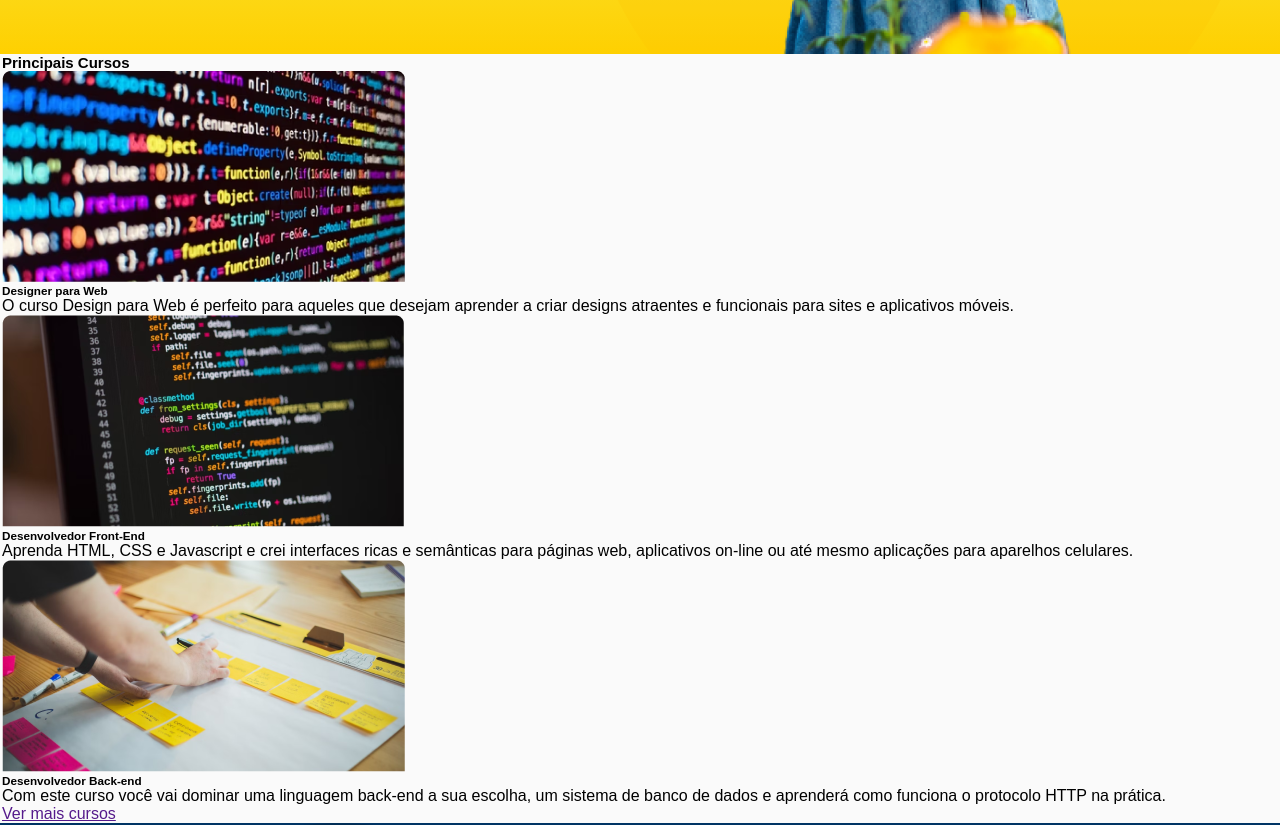
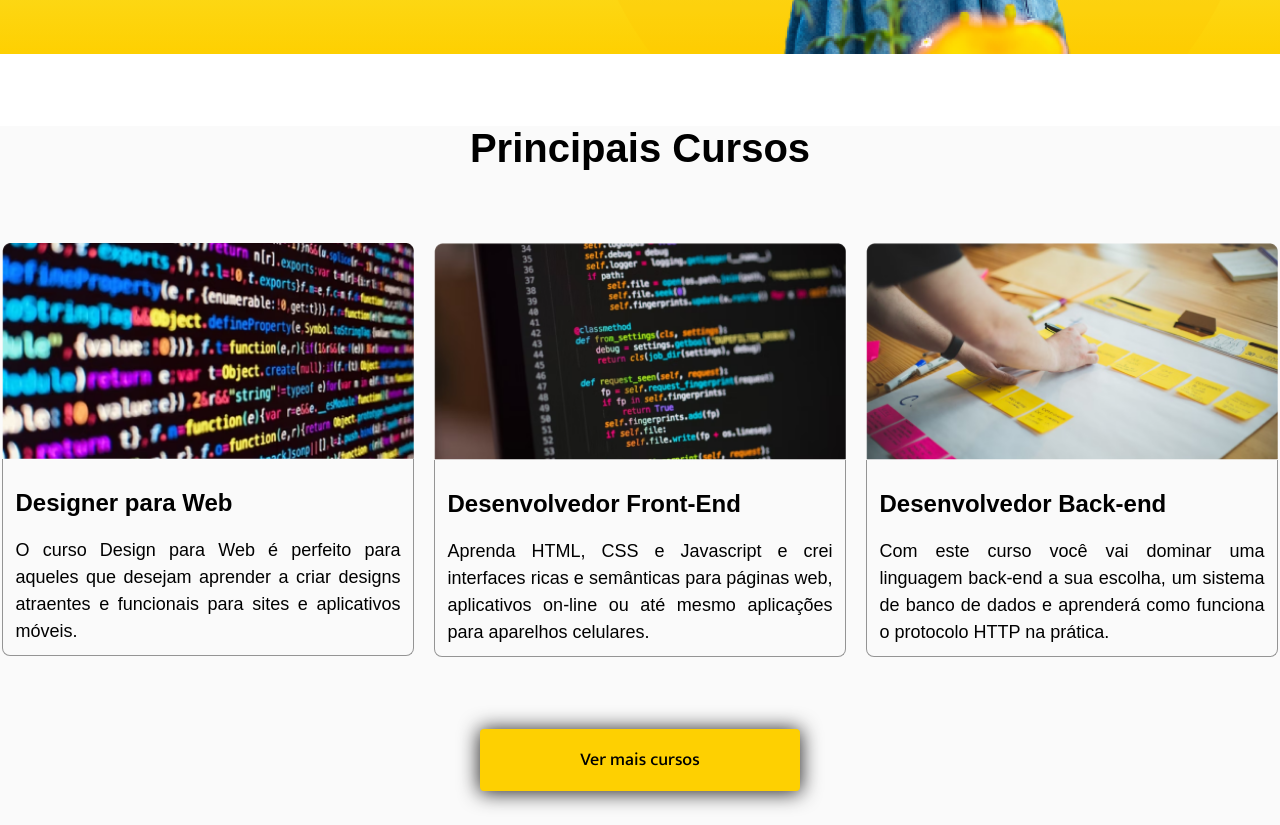
Before and after one commit to kaueh-silva/Projeto_CursosDEV, a plain HTML site: page index.html in a window 1280 px wide. Shown: the part 700-1525 px from the top of the page. Drawn offline with Linux system fonts and the light colour scheme.

Commit message:
Estilizado e finalizado a aba principais cursos

```diff
--- a/CSS/style.css
+++ b/CSS/style.css
@@ -36,6 +36,15 @@ nav a {
 
 .upper {
     text-transform: uppercase;
+}
+
+h2 {
+    font-size: 4rem;
+    margin: 7.2rem;
+}
+
+h3 {
+    font-size: 3.2rem;
 }
 
 /*Estilo dos Container*/
@@ -145,3 +154,71 @@ h1 {
     scale: 1.2;
     border-radius: 81px;
 }
+
+
+.cursos {
+    text-align: center;
+}
+
+.cursosContainer {
+    display: flex;
+    text-align: left;
+    gap: 2rem;
+
+}
+
+.curso_card h3 {
+    font-size: 2.4rem;
+    margin: 2rem 0;
+
+}
+
+.curso_card p {
+    font-size: 1.8rem;
+    line-height: 1.5;
+    text-align: center;
+    text-align: justify;
+}
+
+.curso_card {
+
+    flex: 1;
+
+}
+
+.curso_card img {
+    display: block;
+    width: 100%;
+}
+
+.cursos_card_content {
+    padding: 1rem 1.25rem;
+    border: 1px solid #949494;
+    border-radius: 0 0 8px 8px;
+    border-top: transparent;
+}
+
+
+.wrapperContainer-light .btn {
+    background-color: var(--primary-color);
+    border-radius: 4px;
+    font-size: 1.8rem;
+    text-decoration: none;
+    padding: 1.6rem 10rem;
+    font-family: 'Mukta', sans-serif;
+    box-shadow: 0px 1px 20px 1px rgb(39, 38, 38);
+    color: black;
+    display: inline-block;
+    transition: 1.2s;
+    font-weight: 500;
+    margin: 7.2rem;
+}
+
+.wrapperContainer-light .btn:hover {
+
+    background-color: black;
+    color: var(--primary-color);
+    box-shadow: 0px 0px 0px 0px;
+    scale: 1.2;
+    border-radius: 81px;
+}
```
